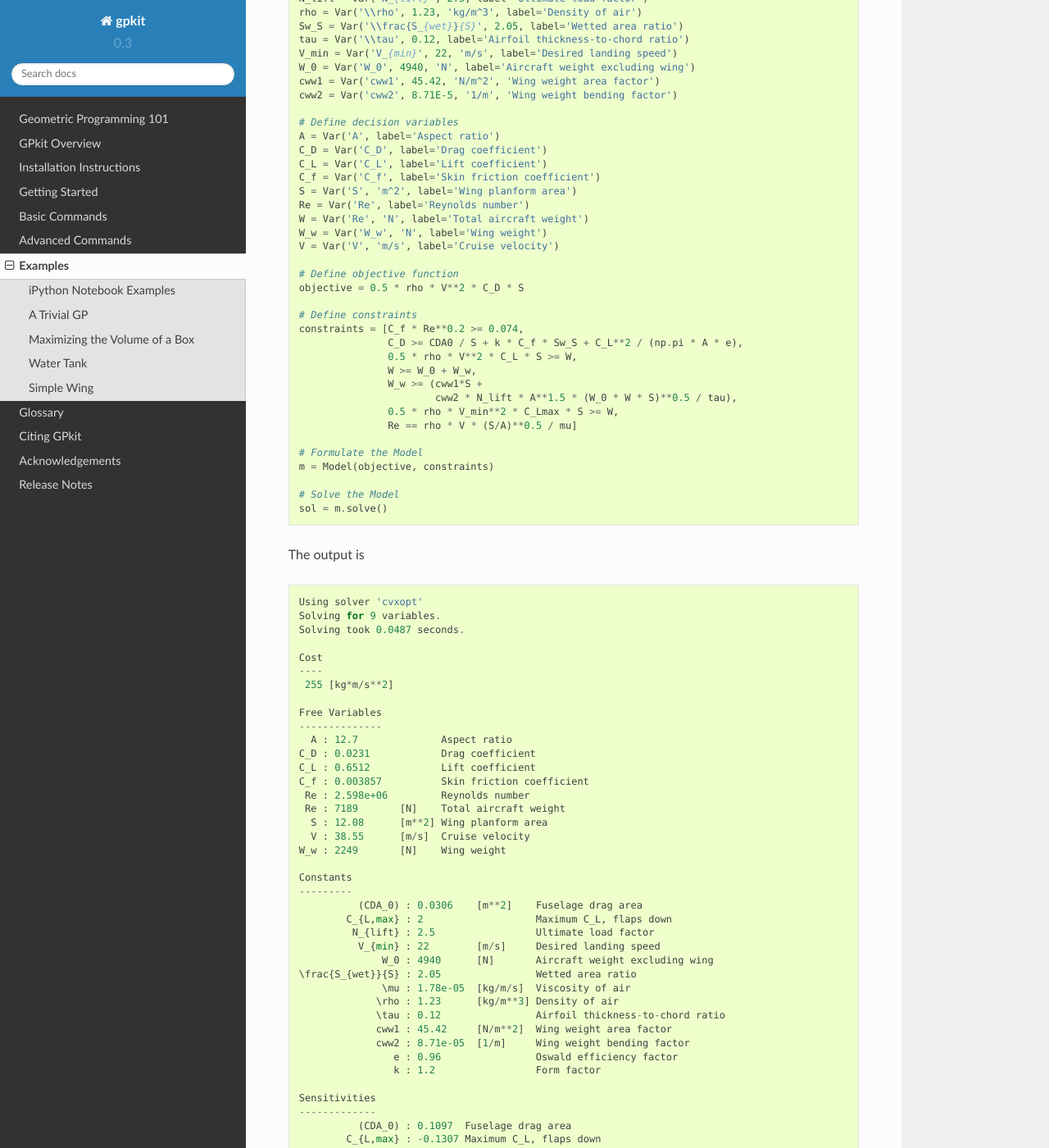
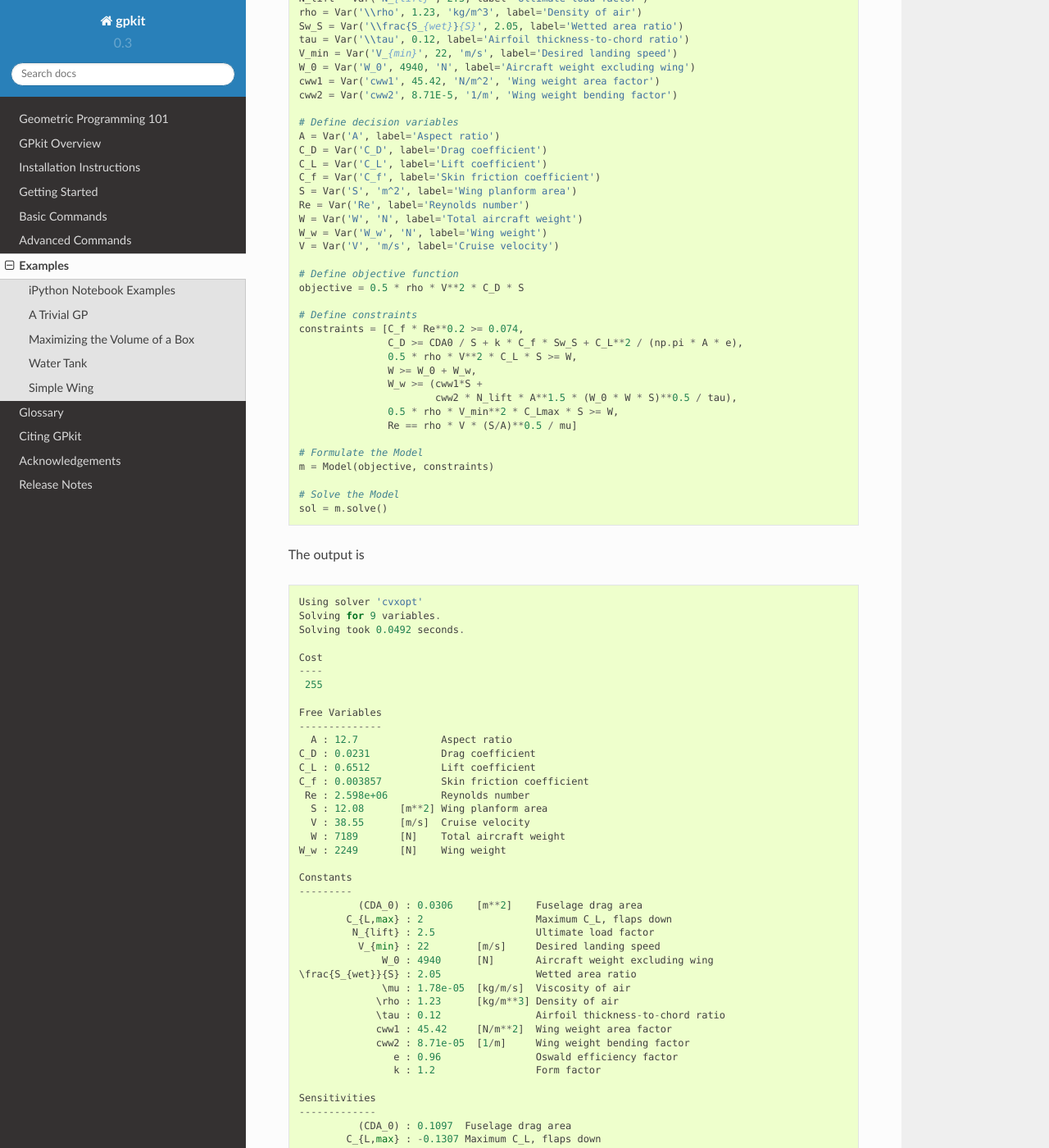
Before and after one commit to convexengineering/gpkit, a Sphinx documentation site: the page built from docs/source/examples.rst, in a window 1280 px wide and 1400 px high, scrolled down 3328 px. Shown: the whole window at 82% size. Built offline with Sphinx 7.4.7 and the Read the Docs theme 2.0.0, drawn with Linux system fonts in a browser that asks for light colours.

Commit message:
fix a timing bug, fix examples, introduce cost units issue

```diff
--- a/docs/source/examples/simple_wing.py
+++ b/docs/source/examples/simple_wing.py
@@ -23,7 +23,7 @@ C_L = Var('C_L', label='Lift coefficient')
 C_f = Var('C_f', label='Skin friction coefficient')
 S = Var('S', 'm^2', label='Wing planform area')
 Re = Var('Re', label='Reynolds number')
-W = Var('Re', 'N', label='Total aircraft weight')
+W = Var('W', 'N', label='Total aircraft weight')
 W_w = Var('W_w', 'N', label='Wing weight')
 V = Var('V', 'm/s', label='Cruise velocity')
 
--- a/docs/source/examples/simple_wing_output.txt
+++ b/docs/source/examples/simple_wing_output.txt
@@ -1,10 +1,10 @@
 Using solver 'cvxopt'
 Solving for 9 variables.
-Solving took 0.0487 seconds.
+Solving took 0.0492 seconds.
 
 Cost
 ----
- 255 [kg*m/s**2]
+ 255
 
 Free Variables
 --------------
@@ -13,9 +13,9 @@ C_D : 0.0231            Drag coefficient
 C_L : 0.6512            Lift coefficient
 C_f : 0.003857          Skin friction coefficient
  Re : 2.598e+06         Reynolds number
- Re : 7189       [N]    Total aircraft weight
   S : 12.08      [m**2] Wing planform area
   V : 38.55      [m/s]  Cruise velocity
+  W : 7189       [N]    Total aircraft weight
 W_w : 2249       [N]    Wing weight
 
 Constants
```
Also changed, not shown: 1 other file.
